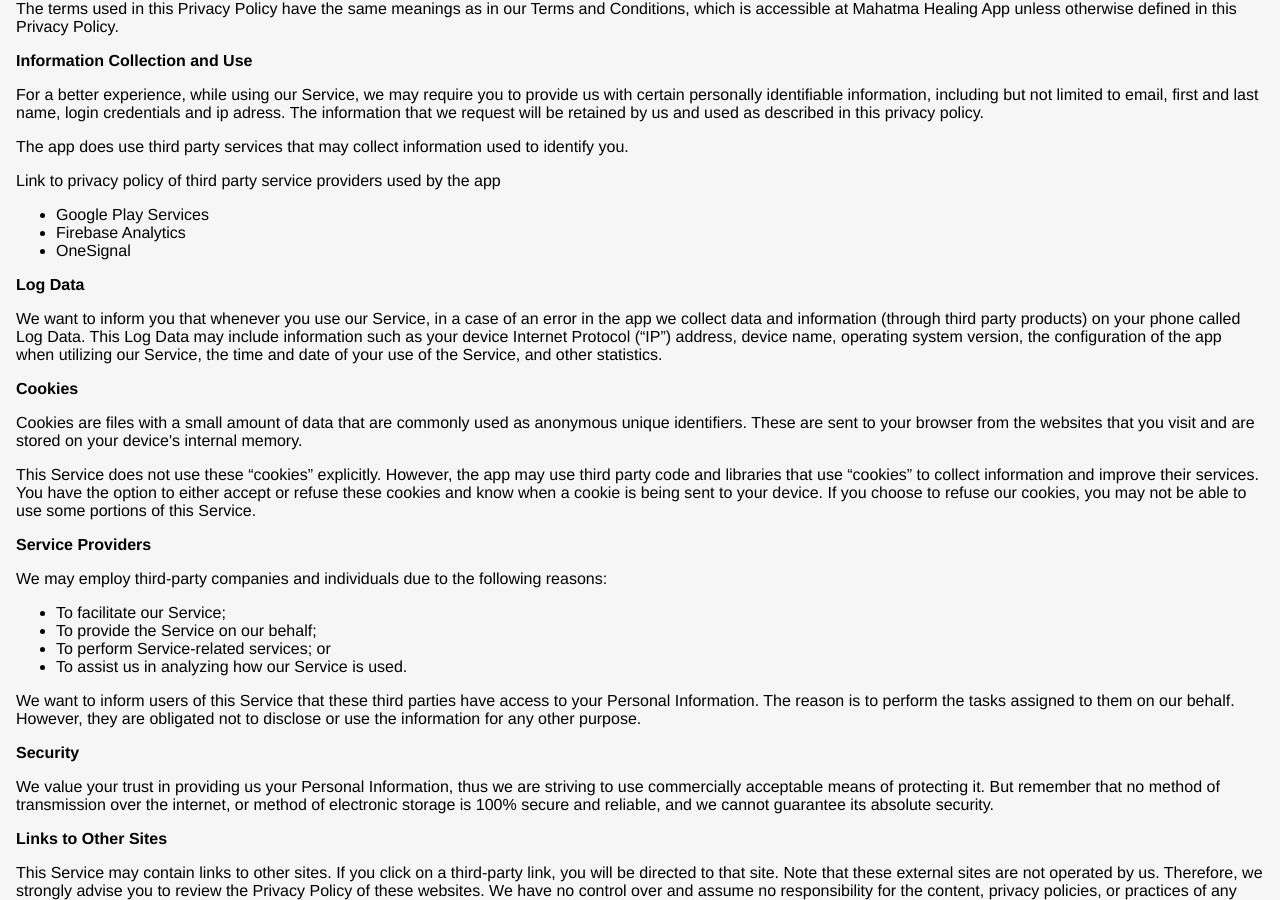
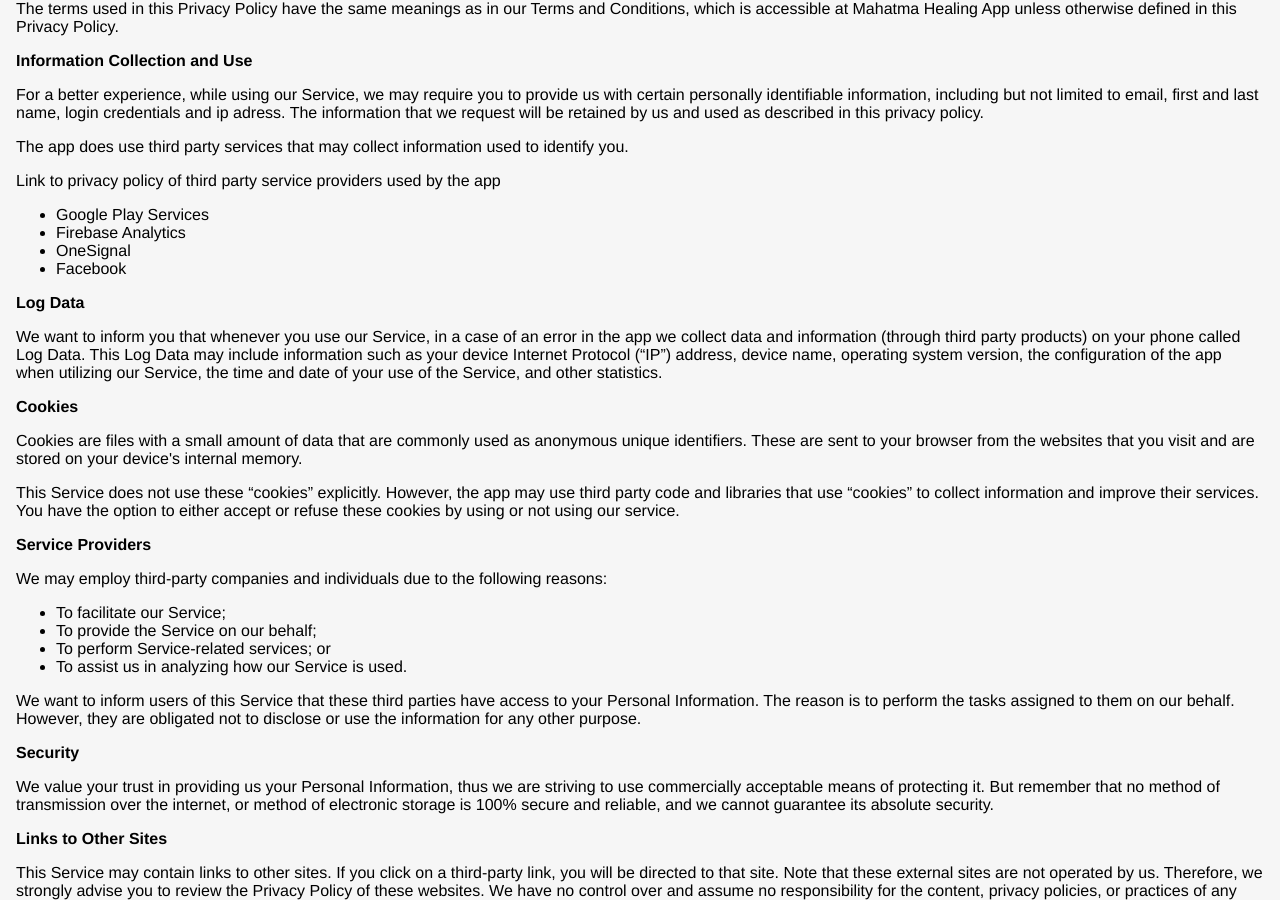
Before and after one commit to LesterGallagher/LesterGallagher.github.io, a Jekyll site: the page built from privacy/mahatma-healing-privacy-policy.html, in a window 1280 px wide and 900 px high, scrolled down 410 px. Built offline with Jekyll 4.4.1, drawn with Linux system fonts in a browser that asks for light colours.

Commit message:
Update from Forestry.io Sem Postma updated privacy/mahatma-healing-privacy-policy.html

```diff
--- a/privacy/mahatma-healing-privacy-policy.html
+++ b/privacy/mahatma-healing-privacy-policy.html
@@ -76,6 +76,7 @@ portal_link: ''
       <!---->
       <li><a href="https://firebase.google.com/policies/analytics" target="_blank">Firebase Analytics</a></li>
       <li><a href="https://onesignal.com/privacy_policy" target="_blank">OneSignal</a></li>
+      <li><a href="https://www.facebook.com/about/privacy/" target="_blank">Facebook</a></li>
       <!---->
       <!---->
       <!---->
@@ -113,9 +114,7 @@ portal_link: ''
     However, the app may use third party code and libraries that
     use “cookies” to collect information and improve their
     services. You have the option to either accept or refuse
-    these cookies and know when a cookie is being sent to your
-    device. If you choose to refuse our cookies, you may not be
-    able to use some portions of this Service.
+    these cookies by using or not using our service.
   </p>
   <p><strong>Service Providers</strong></p>
   <p>
```
